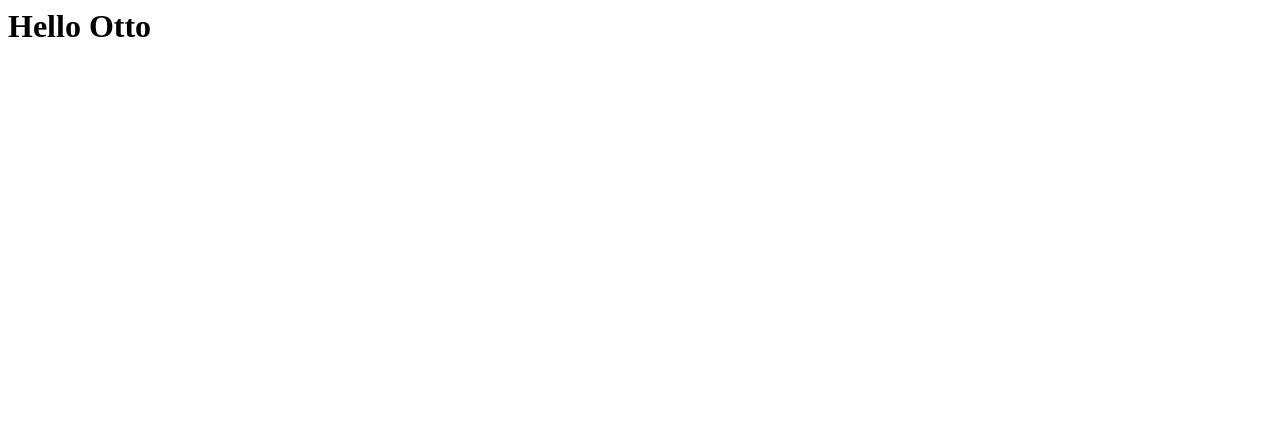
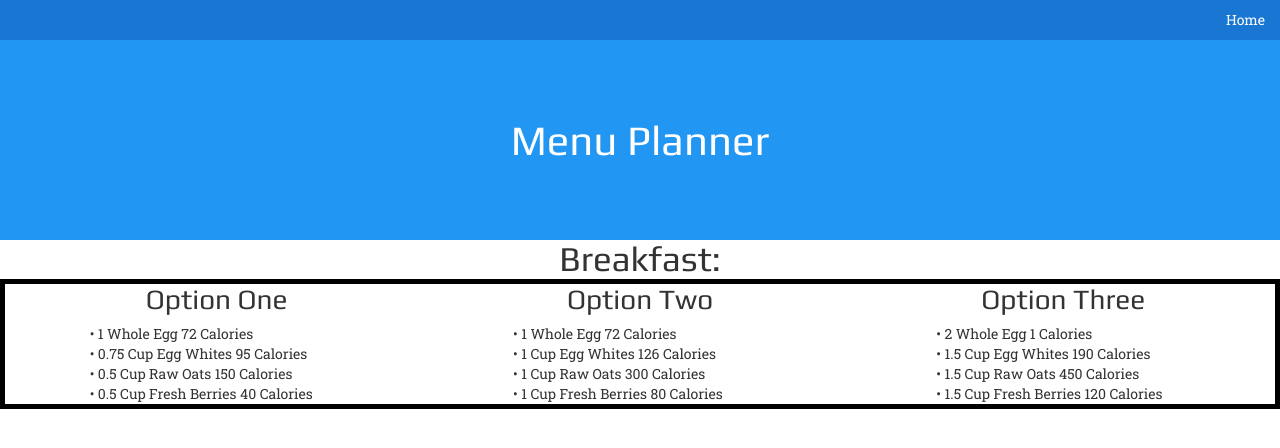
Before and after one commit to jeepnjeff/git-fit, a website: page menuplanner.html in a window 1280 px wide. Drawn offline with nearby package versions, Linux system fonts and the light colour scheme.

Commit message:
Working on the js architecture for the diet page

```diff
--- /dev/null
+++ b/css/menuplanner.css
@@ -0,0 +1,60 @@
+/* Palette generated by Material Palette - materialpalette.com/blue/grey */
+
+.dark-primary-color    { background: #1976D2; }
+.default-primary-color { background: #2196F3; }
+.light-primary-color   { background: #BBDEFB; }
+.text-primary-color    { color: #FFFFFF; }
+.accent-color          { background: #9E9E9E; }
+.primary-text-color    { color: #212121; }
+.secondary-text-color  { color: #757575; }
+.divider-color         { border-color: #BDBDBD; }
+h1 {
+  font-size: 3em;
+  margin: auto;
+  font-family: Play;
+}
+h2 {
+  font-size: 2.5em;
+  margin: auto;
+  font-family: Play;
+}
+h3 {
+  font-size: 2em;
+  margin: auto;
+  font-family: Play;
+  padding-bottom: 10px;
+}
+p {
+  padding-left: 20%;
+  font-size: 1em;
+  font-family: "roboto slab";
+  margin: auto;
+  display: block;
+}
+.border {
+  border: 5px solid black;
+}
+.flex {
+  display: flex;
+}
+.header {
+  display: flex;
+  height: 25vh;
+}
+.customnavbar {
+  height: 5vh;
+  display: flex;
+}
+.customnavbartext {
+  text-align: right;
+  color: white;
+  font-family: 'Roboto Slab';
+  margin-top: auto;
+  margin-bottom: auto;
+  margin-right: 0;
+  margin-left: auto;
+}
+.menuheadertext {
+  font-family: Play;
+  margin: auto;
+}
--- /dev/null
+++ b/js/menuplanner.js
@@ -0,0 +1,51 @@
+// var para = document.createElement("p");
+// var Breakfast2 = document.createTextNode(amount + unit + type + calories);
+// para.appendChild(Breakfast2);
+// var element = document.getElementById("Breakfast2");
+// element.appendChild(para);
+class MenuItem {
+  constructor(id, amount, unit, food, calories) {
+    this.id = id
+    this.amount = amount
+    this.unit = unit
+    this.food = food
+    this.calories = calories
+  }
+  printitem() {
+    document.getElementById(this.id).innerHTML = "• " + this.amount +" " + this.unit +" "+ this.food +" "+ this.calories + " Calories"
+  }
+}
+
+const lowcalorie = () => {
+  let egg = new MenuItem("brk1row1", 1, "Whole","Egg",72)
+  let eggwhites = new MenuItem("brk1row2", .75, "Cup", "Egg Whites", 95)
+  let rawoats = new MenuItem("brk1row3", .5, "Cup", "Raw Oats", 150)
+  let freshberries = new MenuItem("brk1row4", .5, "Cup", "Fresh Berries", 40)
+  egg.printitem()
+  eggwhites.printitem()
+  rawoats.printitem()
+  freshberries.printitem()
+}
+const mediumcalorie = () => {
+  let egg = new MenuItem("brk2row1", 1, "Whole","Egg",72)
+  let eggwhites = new MenuItem("brk2row2", 1, "Cup", "Egg Whites", 126)
+  let rawoats = new MenuItem("brk2row3", 1, "Cup", "Raw Oats", 300)
+  let freshberries = new MenuItem("brk2row4", 1, "Cup", "Fresh Berries", 80)
+  egg.printitem()
+  eggwhites.printitem()
+  rawoats.printitem()
+  freshberries.printitem()
+}
+const highcalorie = () => {
+  let egg = new MenuItem("brk3row1", 2, "Whole","Egg",1)
+  let eggwhites = new MenuItem("brk3row2", 1.5, "Cup", "Egg Whites", 190)
+  let rawoats = new MenuItem("brk3row3", 1.5, "Cup", "Raw Oats", 450)
+  let freshberries = new MenuItem("brk3row4", 1.5, "Cup", "Fresh Berries", 120)
+  egg.printitem()
+  eggwhites.printitem()
+  rawoats.printitem()
+  freshberries.printitem()
+}
+lowcalorie()
+mediumcalorie()
+highcalorie()
--- a/menuplanner.html
+++ b/menuplanner.html
@@ -1 +1,66 @@
-<h1>Hello Otto</h1>
+<!DOCTYPE html>
+<html>
+  <head>
+    <meta charset="utf-8">
+    <title>Menu</title>
+    <link rel="stylesheet" href="./node_modules/bootstrap/dist/css/bootstrap.min.css">
+    <link rel="stylesheet" href="./css/menuplanner.css">
+    <link href="https://fonts.googleapis.com/css?family=Play|Roboto+Slab" rel="stylesheet">  </head>
+  <body>
+    <div class="container-fluid">
+      <div class="row">
+        <div class="col-md-12 customnavbar dark-primary-color">
+          <p class="customnavbartext">Home</p>
+        </div>
+      </div>
+      <div class="row">
+        <div class="col-md-12 header default-primary-color">
+          <h1 class="text-primary-color">Menu Planner</h1>
+        </div>
+      </div>
+      <div class="row">
+        <div class="col-md-12 flex">
+          <h2>Breakfast:</h2>
+        </div>
+      </div>
+      <div class="row border">
+        <div class="col-md-4">
+          <div class="row flex">
+            <h3 class="menuheadertext">Option One</h3>
+          </div>
+          <div class="row">
+            <p id="brk1row1"></p>
+            <p id="brk1row2"></p>
+            <p id="brk1row3"></p>
+            <p id="brk1row4"></p>
+          </div>
+        </div>
+        <div class="col-md-4">
+          <div class="row flex">
+            <h3 class="menuheadertext">Option Two</h3>
+          </div>
+          <div class="row">
+            <p id="brk2row1"></p>
+            <p id="brk2row2"></p>
+            <p id="brk2row3"></p>
+            <p id="brk2row4"></p>
+          </div>
+        </div>
+        <div class="col-md-4">
+          <div class="row flex">
+            <h3 class="menuheadertext">Option Three</h3>
+          </div>
+          <div class="row">
+            <p id="brk3row1"></p>
+            <p id="brk3row2"></p>
+            <p id="brk3row3"></p>
+            <p id="brk3row4"></p>
+          </div>
+        </div>
+      </div>
+    </div>
+    <script type="text/javascript" src="./node_modules/jquery/dist/jquery.min.js"></script>
+    <script type="text/javascript" src="./node_modules/bootstrap/dist/js/bootstrap.min.js"></script>
+    <script type="text/javascript" src="./js/menuplanner.js"></script>
+  </body>
+</html>
```
